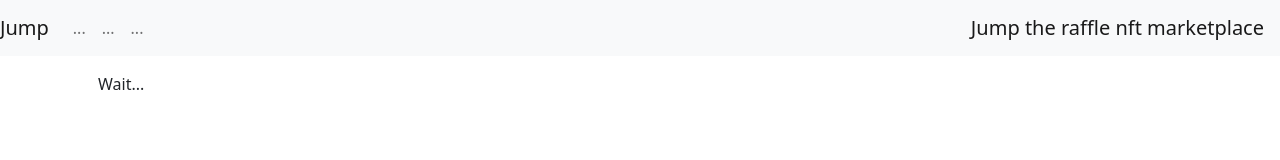
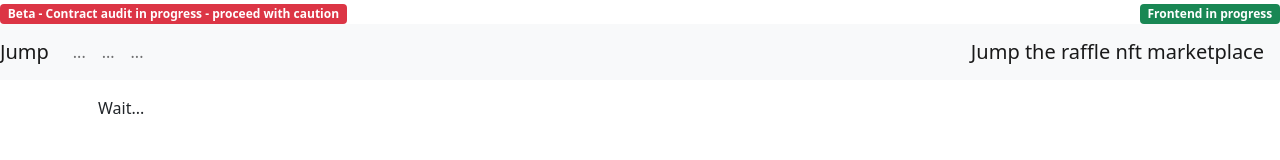
Before and after one commit to bitdeep/nft-raffle-contract, a website: page app/index.html in a window 1280 px wide. Drawn offline with nearby package versions, Linux system fonts and the light colour scheme.

Commit message:
add beta warning

```diff
--- a/app/index.html
+++ b/app/index.html
@@ -252,7 +252,6 @@ expires in: <select id="${index}expires" style="width: 80px" placeholder="10" cl
                         fetch(tokenURI)
                             .then((response) => response.json())
                             .then( function(data){
-                                console.log('data', data);
                                 $(`#img${index}${i}`).html(`<img src="${data.image}" width="128"/>`);
                             } );
                     }
@@ -413,6 +412,14 @@ expires in: <select id="${index}expires" style="width: 80px" placeholder="10" cl
 
 </head>
 <body onload="bootstrap()">
+<div class="row">
+    <div class="col">
+        <div class="badge bg-danger">Beta - Contract audit in progress - proceed with caution</div>
+    </div>
+    <div class="col" style="text-align:right">
+        <div class="badge bg-success">Frontend in progress</div>
+    </div>
+</div>
 
 <nav class="navbar navbar-expand-lg navbar-light bg-light">
     <span class="navbar-brand mb-0 h1">Jump</span>
```
